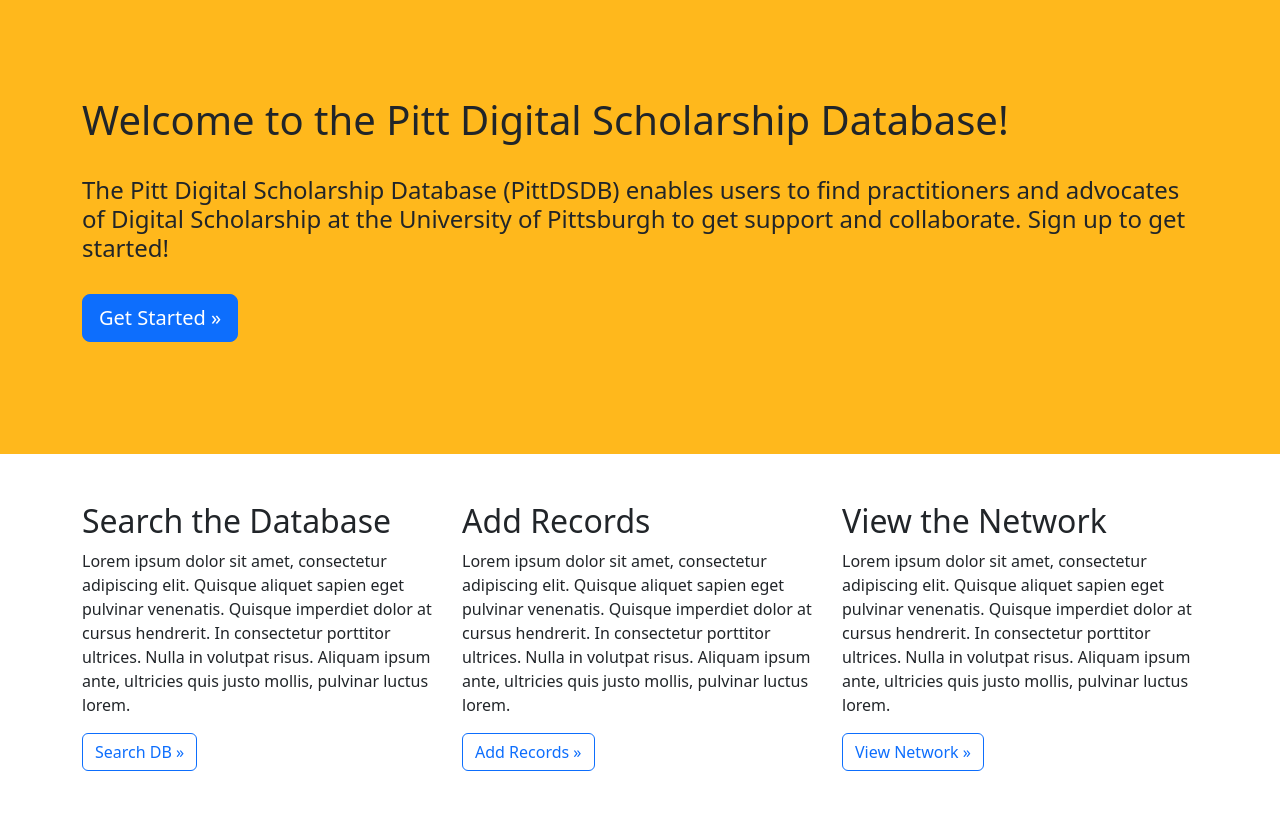
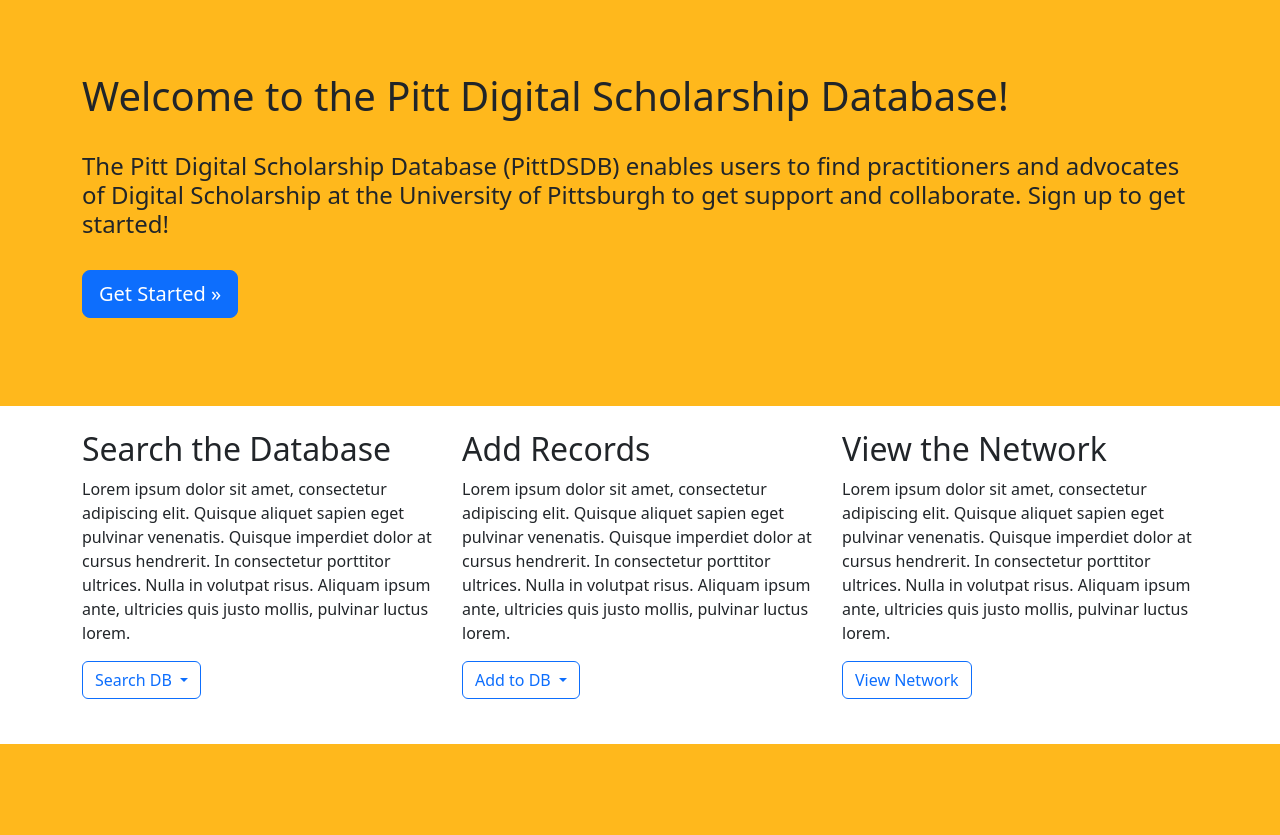
Before and after one commit to tyt3/Pitt-Digital-Scholarship-DB, a Flask app: page / in a window 1280 px wide. Shown: the part 56-891 px from the top of the page. After the commit the page ends 800 px from the top, so only its background shows below. Run offline with Flask 3, Linux system fonts and the light colour scheme.

Commit message:
Update buttons on homepage and spacing

```diff
--- a/pittdsdb/templates/base.html
+++ b/pittdsdb/templates/base.html
@@ -85,7 +85,7 @@
           {% endif %}
           {% block navbar_network %}
           <li class="nav-item">
-            <a class="nav-link" href="{{ url_for('views_bp.view_network') }}">View Network</a>
+            <a class="nav-link" href="http://pittdsdb.pythonanywhere.com/network">View Network</a>
           </li>
           {% endblock %}
           {% block navbar_documentation %}
@@ -171,13 +171,9 @@
   {% endif %}
   {% endwith %}
   {% block jumbotron %}{% endblock%}
-  <br/>
-  <div class="container">
-    <br/>
+  <div class="container my-4">
     {% block content %}
     {% endblock %}
-    <br/>
-    <br/>
   </div>
   <!--<script src="https://cdn.jsdelivr.net/npm/bootstrap@5.2.3/dist/js/bootstrap.min.js" integrity="sha384-cuYeSxntonz0PPNlHhBs68uyIAVpIIOZZ5JqeqvYYIcEL727kskC66kF92t6Xl2V" crossorigin="anonymous"></script>-->
   <script src="https://cdn.jsdelivr.net/npm/bootstrap@5.3.0-alpha3/dist/js/bootstrap.bundle.min.js" integrity="sha384-ENjdO4Dr2bkBIFxQpeoTz1HIcje39Wm4jDKdf19U8gI4ddQ3GYNS7NTKfAdVQSZe" crossorigin="anonymous"></script>
--- a/pittdsdb/templates/index.html
+++ b/pittdsdb/templates/index.html
@@ -6,7 +6,7 @@
 {% block jumbotron %}
 
 <div class="p-5 pitt-gold">
-    <div class="container py-5">
+    <div class="container py-4">
         <h1>Welcome to the Pitt Digital Scholarship Database!</h1>
         <br/>
         <h4>The Pitt Digital Scholarship Database (PittDSDB) enables users to find
@@ -24,17 +24,34 @@
     <div class="col-md-4">
       <h2>Search the Database</h2>
       <p>Lorem ipsum dolor sit amet, consectetur adipiscing elit. Quisque aliquet sapien eget pulvinar venenatis. Quisque imperdiet dolor at cursus hendrerit. In consectetur porttitor ultrices. Nulla in volutpat risus. Aliquam ipsum ante, ultricies quis justo mollis, pulvinar luctus lorem.</p>
-      <p><a class="btn btn-outline-primary" href="#" role="button">Search DB  &raquo;</a></p>
+      <!-- <p><a class="btn btn-outline-primary dropdown-toggle" href="#" role="button">Search DB  &raquo;</a></p> -->
+      <div class="dropdown">
+        <button class="btn btn-outline-primary dropdown-toggle" type="button" data-bs-toggle="dropdown" aria-expanded="false">
+          Search DB
+        </button>
+        <ul class="dropdown-menu">
+          <li><a class="dropdown-item" href="{{ url_for('views_bp.search_people') }}">People</a></li>
+              <li><a class="dropdown-item" href="{{ url_for('views_bp.search_units') }}">Units</a></li>
+              <li><a class="dropdown-item" href="{{ url_for('views_bp.search_fundings') }}">Funding</a></li>
+      </div>
     </div>
     <div class="col-md-4">
       <h2>Add Records</h2>
       <p>Lorem ipsum dolor sit amet, consectetur adipiscing elit. Quisque aliquet sapien eget pulvinar venenatis. Quisque imperdiet dolor at cursus hendrerit. In consectetur porttitor ultrices. Nulla in volutpat risus. Aliquam ipsum ante, ultricies quis justo mollis, pulvinar luctus lorem.</p>
-      <p><a class="btn btn-outline-primary" href="#" role="button">Add Records &raquo;</a></p>
+      <!-- <p><a class="btn btn-outline-primary" href="#" role="button">Add Records &raquo;</a></p> -->
+      <button class="btn btn-outline-primary dropdown-toggle" type="button" data-bs-toggle="dropdown" aria-expanded="false">
+        Add to DB
+      </button>
+      <ul class="dropdown-menu">
+        <li><a class="dropdown-item" href="{{ url_for('views_bp.add_person', public_id='new') }}">Person</a></li>
+        <li><a class="dropdown-item" href="{{ url_for('views_bp.add_unit', public_id='new') }}">Unit</a></li>
+        <li><a class="dropdown-item" href="{{ url_for('views_bp.add_funding', public_id='new') }}">Funding</a></li>
+      </ul>
     </div>
     <div class="col-md-4">
       <h2>View the Network</h2>
       <p>Lorem ipsum dolor sit amet, consectetur adipiscing elit. Quisque aliquet sapien eget pulvinar venenatis. Quisque imperdiet dolor at cursus hendrerit. In consectetur porttitor ultrices. Nulla in volutpat risus. Aliquam ipsum ante, ultricies quis justo mollis, pulvinar luctus lorem.</p>
-      <p><a class="btn btn-outline-primary" href="network" role="button">View Network &raquo;</a></p>
+      <p><a class="btn btn-outline-primary" href="http://pittdsdb.pythonanywhere.com/network" role="button">View Network</a></p>
     </div>
   </div>
 
```
